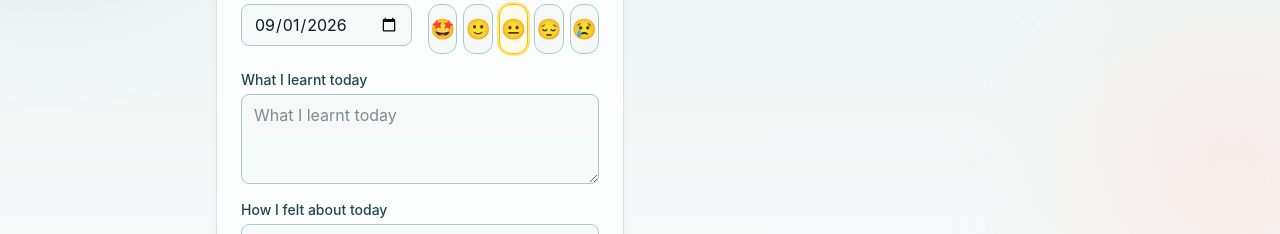
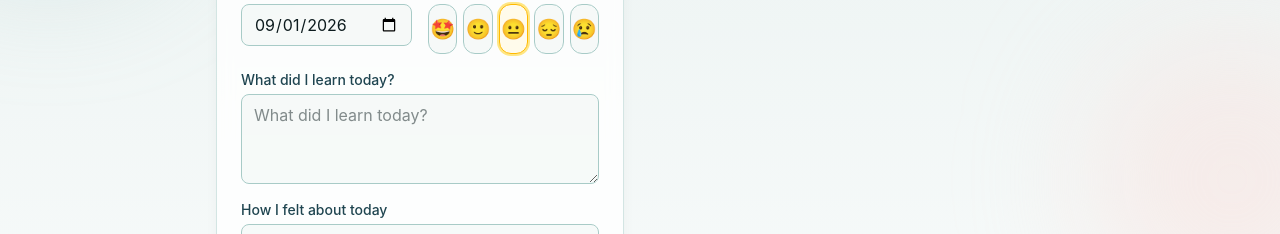
Before and after one commit to shayveetake2-lang/dailyreflection-app, a React (Vite) app: page / in a window 1280 px wide. Shown: the part 221-455 px from the top of the page. Built offline with nearby package versions, Linux system fonts and the light colour scheme.

Commit message:
Restore daily reflection template

```diff
--- a/src/components/ReflectionCard.tsx
+++ b/src/components/ReflectionCard.tsx
@@ -40,7 +40,7 @@ export function ReflectionCard({ reflection }: ReflectionCardProps) {
       </div>
 
       <div>
-        <p className="text-sm font-medium text-brand-600 dark:text-brand-300">What I learnt today</p>
+        <p className="text-sm font-medium text-brand-600 dark:text-brand-300">What did I learn today?</p>
         <p className="whitespace-pre-wrap text-brand-900 dark:text-brand-100">{reflection.whatILearntToday}</p>
       </div>
 
--- a/src/components/ReflectionForm.tsx
+++ b/src/components/ReflectionForm.tsx
@@ -127,7 +127,7 @@ export function ReflectionForm({ defaultName, onSubmit }: ReflectionFormProps) {
 
       <div className="flex flex-col gap-1">
         <label htmlFor="whatILearntToday" className="text-sm font-medium text-brand-700 dark:text-brand-200">
-          What I learnt today
+          What did I learn today?
         </label>
         <textarea
           id="whatILearntToday"
@@ -135,7 +135,7 @@ export function ReflectionForm({ defaultName, onSubmit }: ReflectionFormProps) {
           onChange={(e) => setWhatILearntToday(e.target.value)}
           required
           rows={3}
-          placeholder="What I learnt today"
+          placeholder="What did I learn today?"
           className={inputClasses}
         />
       </div>
--- a/src/lib/share.ts
+++ b/src/lib/share.ts
@@ -12,7 +12,7 @@ export function formatReflection(reflection: Reflection): string {
     ...(reflection.name ? [`By: ${reflection.name}`] : []),
     `Overall feeling: ${feelingLabel(reflection)}`,
     "",
-    "What I learnt today",
+    "What did I learn today?",
     reflection.whatILearntToday,
     "",
     "How I felt about today",
```
